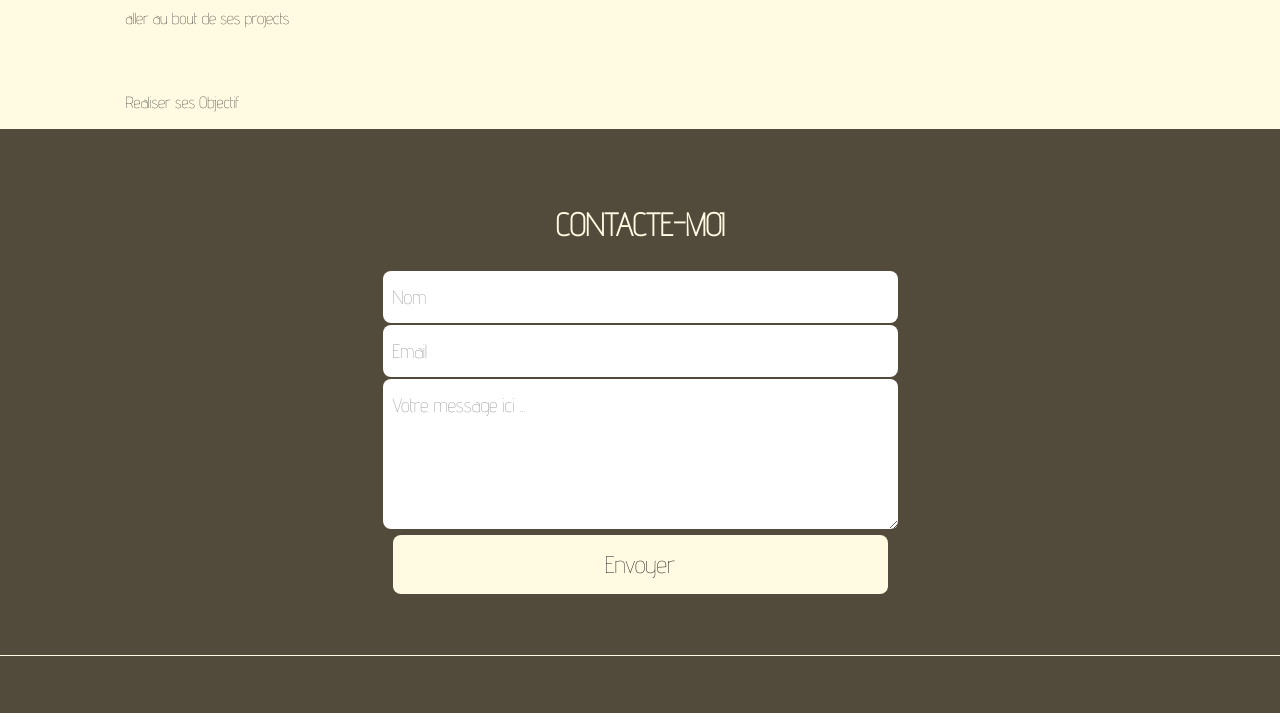
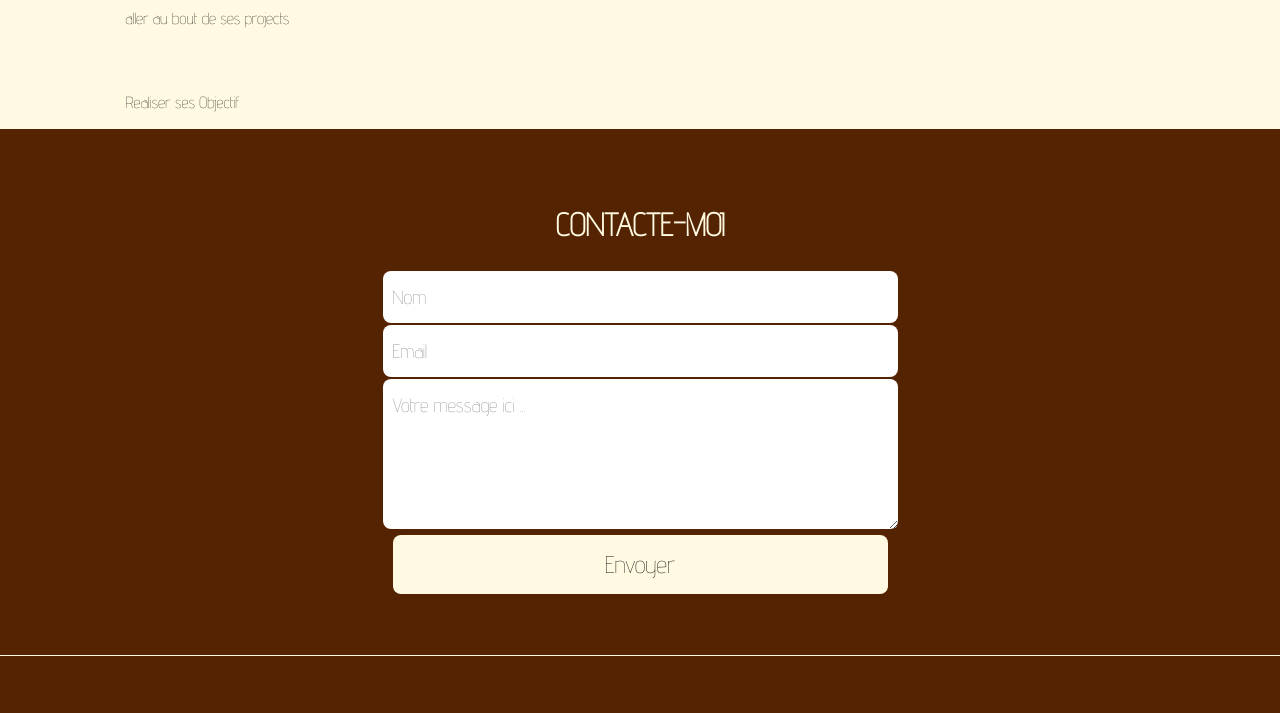
Before and after one commit to matfox33/matfox33.github.io, a plain HTML site: page index.html in a window 1280 px wide. Shown: the part 2461-3174 px from the top of the page. Drawn offline with Linux system fonts and the light colour scheme.

Commit message:
Update style.css

```diff
--- a/style.css
+++ b/style.css
@@ -130,7 +130,7 @@ padding: 1px 2%;
 }
 /* *************************footer***************** */
 footer{
-    background-color:#524a3a;
+    background-color:#542302;
    color: #fffae1;
    padding: 20px 0 10px 0;
    text-align: center;
```
